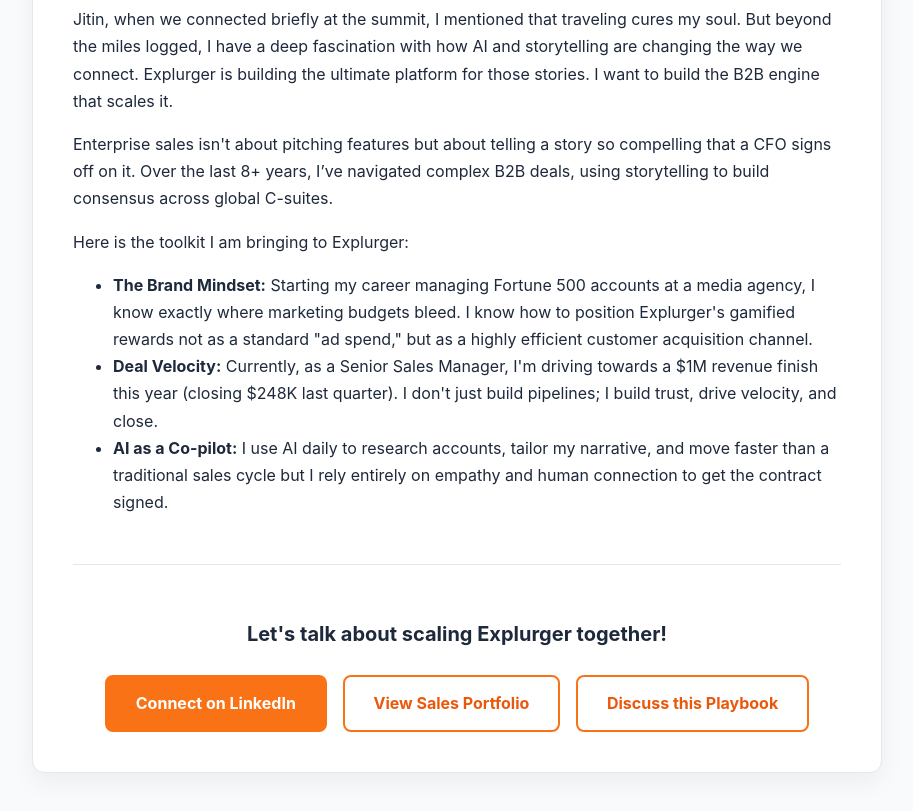
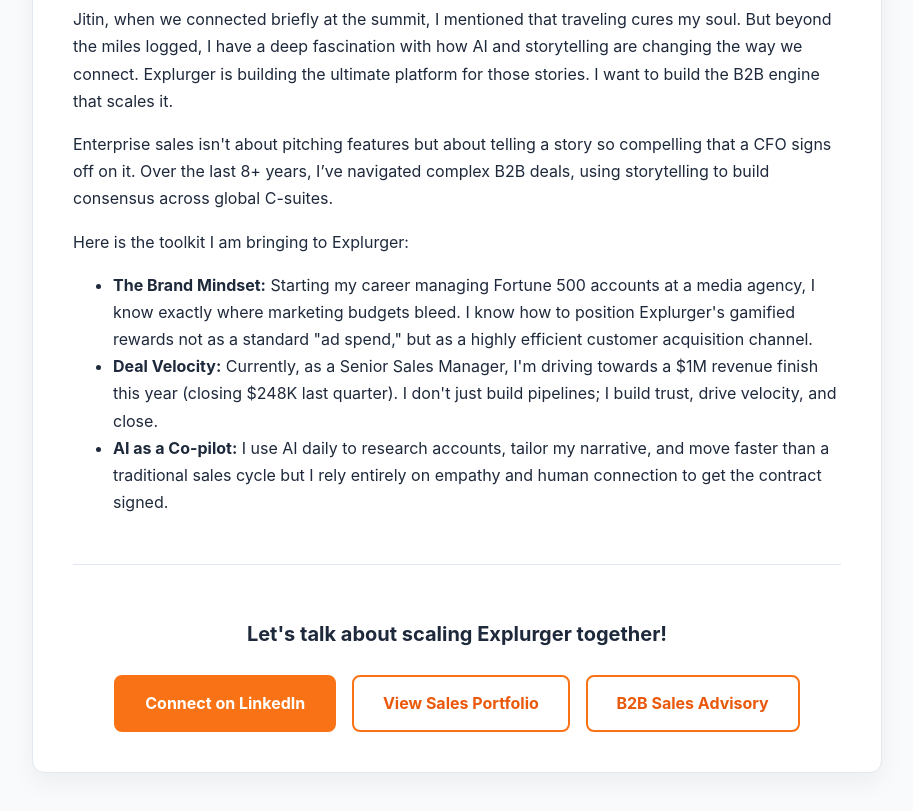
Before and after one commit to aneeshthakral/explurger-strategy, a plain HTML site: page index.html in a window 1280 px wide. Shown: the part 1901-2712 px from the top of the page, without its empty margins (183-1096 px from the left). Drawn offline with Linux system fonts and the light colour scheme.

Commit message:
Update index.html

```diff
--- a/index.html
+++ b/index.html
@@ -263,7 +263,7 @@
                 <div class="btn-group">
                     <a href="https://www.linkedin.com/in/aneeshthakral/" target="_blank" class="btn">Connect on LinkedIn</a>
                     <a href="https://aneeshthakral.my.canva.site/sales-portfolio-aneesh-thakral" target="_blank" class="btn-outline">View Sales Portfolio</a>
-                    <a href="https://topmate.io/aneeshthakral/" target="_blank" class="btn-outline">Discuss this Playbook</a>
+                    <a href="https://topmate.io/aneeshthakral/" target="_blank" class="btn-outline">B2B Sales Advisory</a>
                 </div>
             </div>
         </div>
```
